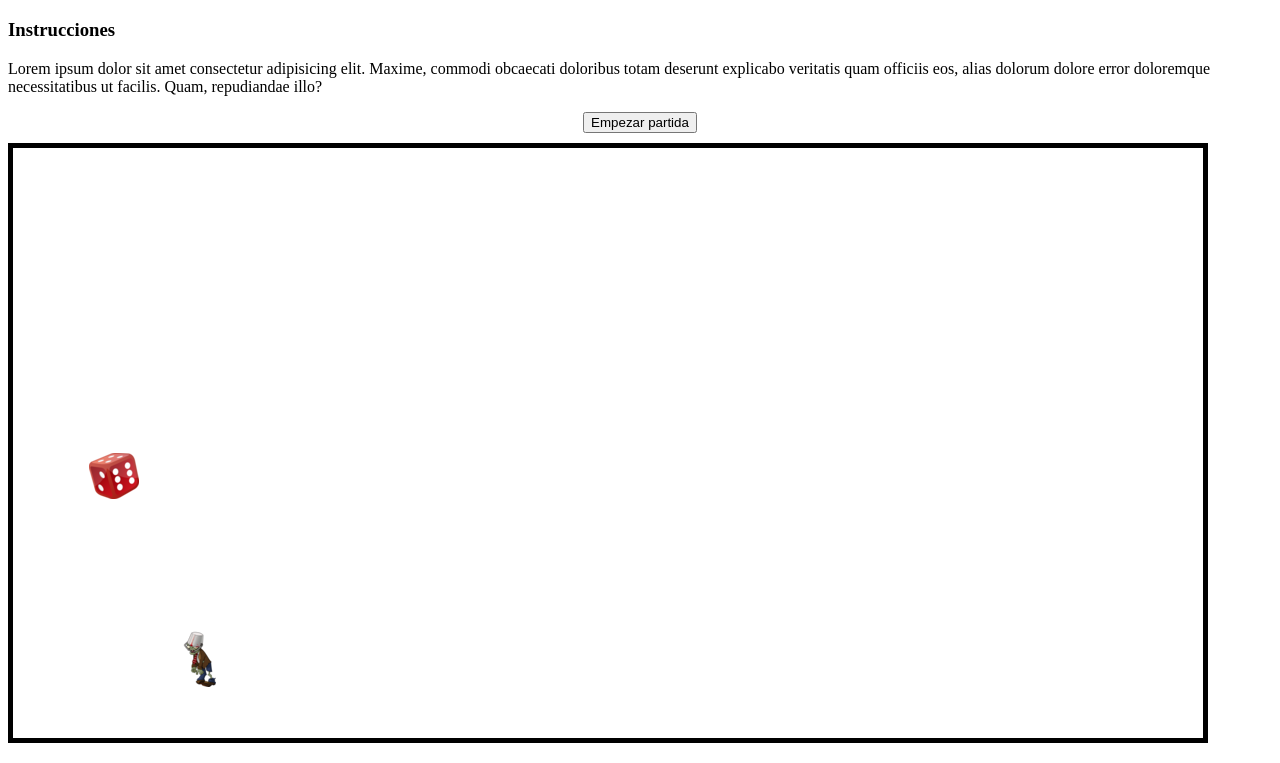
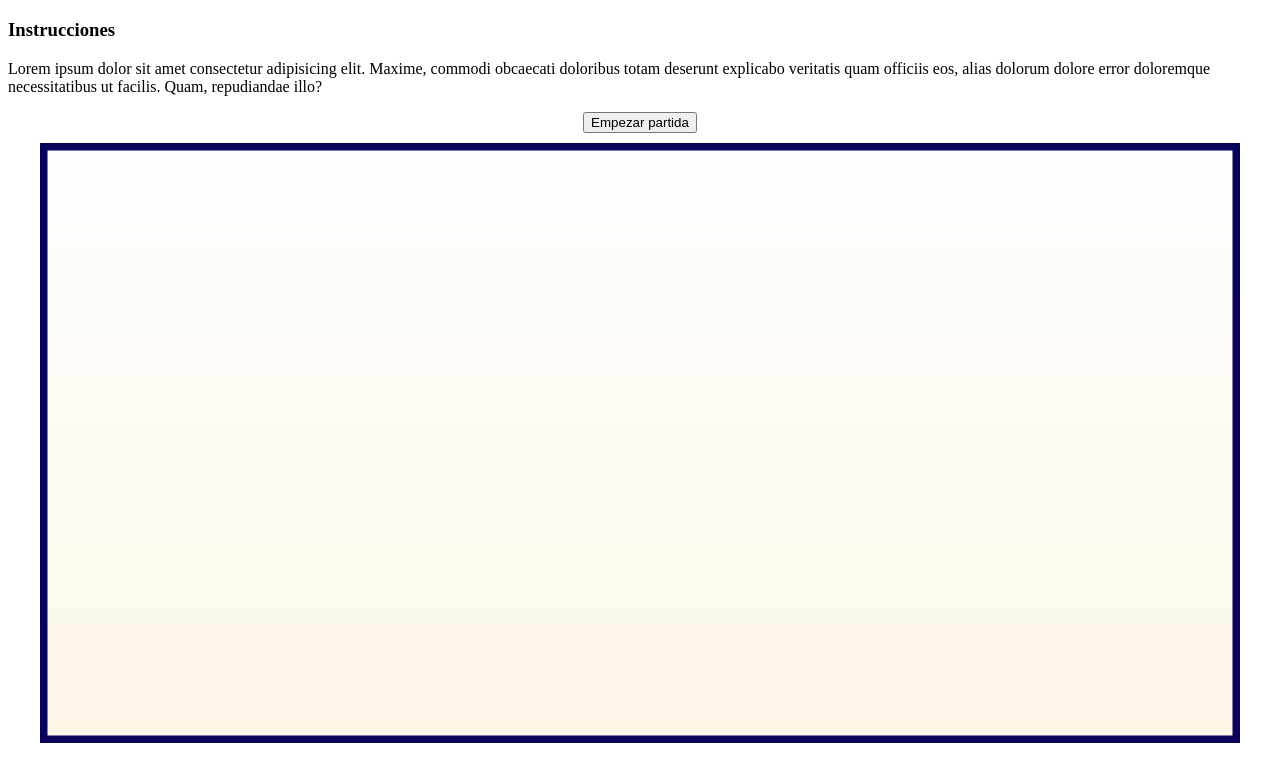
Before and after one commit to Juan-Gines/admira-Juego, a plain HTML site: page index.html in a window 1280 px wide. Both pictures are taken after a click on the button "Empezar partida". Shown: the part 61-824 px from the top of the page. Drawn offline with Linux system fonts and the light colour scheme.

Commit message:
final de juego y borrada animación correctamente

```diff
--- a/index.html
+++ b/index.html
@@ -48,7 +48,9 @@
 				<button id="start" type="button">Empezar partida</button>
 			</div>
 		</div>
-		<canvas id="canvas" class="canvas"></canvas>
+		<div class="canvas">
+			<canvas id="canvas"></canvas>
+		</div>
 		<script src="js/script.js"></script>
 	</body>
 </html>
--- a/js/script.js
+++ b/js/script.js
@@ -1,3 +1,4 @@
+//inicializamos el canvas
 const canvas = document.getElementById('canvas');
 canvas.width = '1200';
 canvas.height = '600';
@@ -6,16 +7,18 @@ canvas.classList.add('canvas');
 
 const buttonStart = document.getElementById('start');
 
-const elementos = [];
+let elementos = [];
 let maxElements;
-let time = new Date();
+let time = Date.now();
 let fail = 0;
+let stage = {};
+let niveles;
+let raf;
 
 const draw = () => {
+	let stop = false;
 	ctx.clearRect(0, 0, canvas.width, canvas.height);
-	ctx.save();
-	ctx.lineWidth = 10;
-	ctx.strokeRect(0, 0, canvas.width, canvas.height);
+	drawBackground();
 	elementos.forEach((elemento) => {
 		elemento.draw();
 		elemento.x += elemento.vx;
@@ -24,12 +27,41 @@ const draw = () => {
 		if (elemento.y + elemento.vy > canvas.height - 70 || elemento.y + elemento.vy < 10) {
 			elemento.vy = -elemento.vy;
 		}
-		if (elemento.x + elemento.vx > canvas.width - 51 || elemento.x + elemento.vx < 5) {
-			elemento.vx = -elemento.vx;
+		if (elemento.x + elemento.vx > canvas.width - 51) {
+			stop = true;
 		}
 	});
+	if (!stop) {
+		raf = window.requestAnimationFrame(draw);
+	} else {
+		gameOver();
+	}
+	console.log(raf);
+};
 
-	window.requestAnimationFrame(draw);
+const gameOver = () => {
+	cancelAnimationFrame(requestAnimationFrame(draw));
+	elementos = [];
+	ctx.clearRect(0, 0, canvas.width, canvas.height);
+	drawBackground();
+};
+
+const drawBackground = () => {
+	const linearGradient = ctx.createLinearGradient(
+		canvas.width / 2,
+		0,
+		canvas.width / 2,
+		canvas.height
+	);
+	linearGradient.addColorStop(0, 'rgb(254, 254, 254)');
+	//linearGradient.addColorStop(0.5, 'rgb(95, 0, 0)');
+	linearGradient.addColorStop(1, 'rgb(253, 246, 231)');
+	ctx.fillStyle = linearGradient;
+	ctx.lineWidth = 15;
+	ctx.lineJoin = 'round';
+	ctx.strokeStyle = 'rgb(10, 1, 90)';
+	ctx.fillRect(0, 0, canvas.width, canvas.height);
+	ctx.strokeRect(0, 0, canvas.width, canvas.height);
 };
 
 const getCosas = ({ x = 5, y = 100, vx = 10, vy = 0, letra = 'b' }) => ({
@@ -58,31 +90,36 @@ const getRandomNumber = (min, max) => {
 const setDifficult = () => {
 	const timestamp = Date.now();
 	const stages = [
-		{ level: 1, vx: 1, max: 2 },
-		{ level: 2, vx: 2, max: 3 },
-		{ level: 3, vx: 3, max: 4 },
-		{ level: 4, vx: 5, max: 6 },
-		{ level: 5, vx: 7, max: 8 },
-		{ level: 6, vx: 10, max: 10 },
+		{ level: 1, vx: 10, max: 2, minA: 1500, maxA: 2000 },
+		{ level: 2, vx: 2, max: 3, minA: 1200, maxA: 1600 },
+		{ level: 3, vx: 3, max: 4, minA: 1000, maxA: 1500 },
+		{ level: 4, vx: 5, max: 6, minA: 800, maxA: 1200 },
+		{ level: 5, vx: 6, max: 8, minA: 600, maxA: 1000 },
+		{ level: 6, vx: 8, max: 10, minA: 500, maxA: 800 },
 	];
 
 	if (timestamp - time < 60000) {
-		return stages[0];
+		stage = stages[0];
+		return;
 	} else if (timestamp - time < 120000) {
-		return stages[1];
+		stage = stages[1];
+		return;
 	} else if (timestamp - time < 180000) {
-		return stages[2];
+		stage = stages[2];
+		return;
 	} else if (timestamp - time < 240000) {
-		return stages[3];
+		stage = stages[3];
+		return;
 	} else if (timestamp - time < 300000) {
-		return stages[4];
-	} else {
-		return stages[5];
+		stage = stages[4];
+		return;
+	} else if (timestamp - time > 360000) {
+		stage = stages[5];
+		return;
 	}
 };
 
 const agregarElementos = () => {
-	const stage = setDifficult();
 	if (elementos.length < stage.max) {
 		let cosa = getCosas({
 			y: getRandomNumber(10, canvas.height - 80),
@@ -92,13 +129,11 @@ const agregarElementos = () => {
 		});
 		elementos.push(cosa);
 	}
-	setTimeout(agregarElementos, getRandomNumber(1000, 2000));
+	setTimeout(agregarElementos, getRandomNumber(stage.minA, stage.maxA));
 };
 
 const capturar = (key) => {
 	console.log(elementos.find((element) => element.letra == key));
-	let eliminar = [];
-	let guardar = [];
 	for (let i = 0; i < elementos.length; i++) {
 		if (key == elementos[i].letra) {
 			console.log(elementos.splice(i, 1));
@@ -109,14 +144,19 @@ const capturar = (key) => {
 	}
 };
 
-//events
+window.onload = () => {
+	drawBackground();
+};
+//eventos
 
 buttonStart.addEventListener('click', (e) => {
 	e.preventDefault();
 	time = Date.now();
-	setDifficult(time);
+	setDifficult();
+	niveles = setInterval(setDifficult, 61000);
+	drawBackground();
 	agregarElementos();
-	draw();
+	raf = window.requestAnimationFrame(draw);
 	addEventListener('keydown', (e) => {
 		e.preventDefault();
 		let keyCode = e.key.length == 1 ? e.key.toLowerCase().charCodeAt(0) : 10;
```
